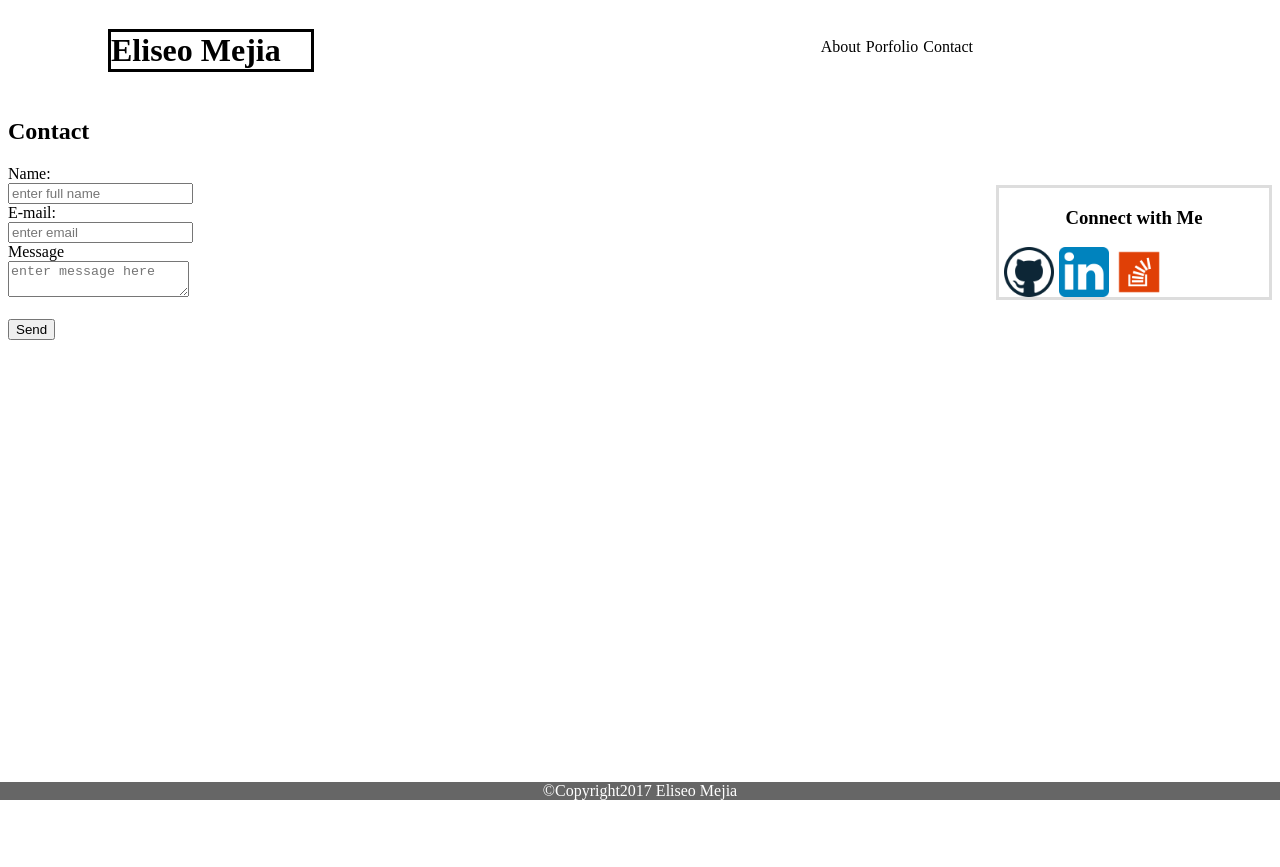
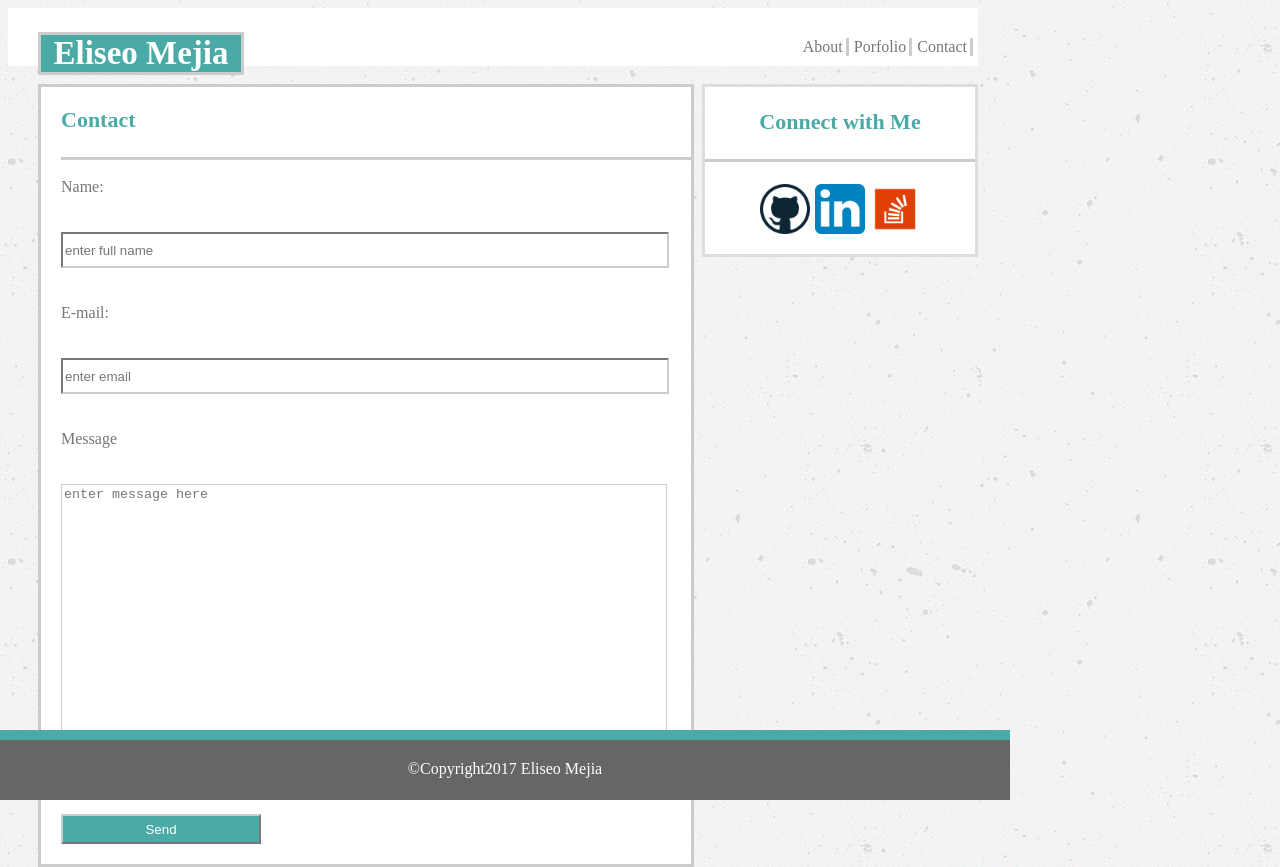
Before and after one commit to EliseoFeria14/Basic-Portfolio, a plain HTML site: page contact.html in a window 1280 px wide. Before the commit the page ends 800 px from the top, so only its background shows below. Drawn offline with Linux system fonts and the light colour scheme.

Commit message:
almost done

```diff
--- a/assets/css/style.css
+++ b/assets/css/style.css
@@ -1,34 +1,63 @@
 /*main header*/
-.mainheader{width:970px;}
+.mainheader{
+	width:970px;
+	background-color: #ffffff;
+	height: 58px;
+	position:absolute;
+}
 h1{
+	font-size: 33px;
+	margin-top: 24px;
 	width: 200px;
-	background: #ffffff;
+	background-color: #4aaaa5;
 	border-color: #cccccc;
-	border-style: solid;
-	border-color: black;
+	border-style:solid; ;
 	float: left;
-	margin-left:100px;
+	margin-left:30px;
+	text-align: center;
+	color: white;
+}
+h2{
+	margin-left: 20px;
+	margin-top: 20px;
 }
 .miniheader{
 	float:right;
 	margin: 30px 5px 5px 0px;
 	border-color:#cccccc;
+	border-right-style: solid;
+	color: #777777;
+	padding-right: 3px;
 }
 /*body*/
-body{
-
+body{ background-image: url("../images/concrete-texture.png")
 }
 /*main article*/
+.content{
+	width: 970px;
+}
 .aboutme{
 	width: 650px;
-	float:left;
-	margin-top: 20px;
-	margin-left:-208px;
+	position: relative;
 	border-style: solid;
 	border-color: #dddddd;
+	background-color: #ffffff;
+	margin-top: 33px;
+	margin-left: 30px;
+}
+.Headercolor{
+	background-color: #ffffff;
+	color: #4aaaa5;
+	height: 50px;
+	border-bottom-style: solid;
+	border-color: #cccccc;
 
+	font-size: 22px
 }
-/*aside*/
+.paragraphstyle {
+	padding:0px 20px 20px 20px;
+	color: #777777;
+}
 aside{
 	float: right;
 	border-style: solid;
@@ -36,29 +65,31 @@ aside{
 	width: 270px;
 	text-align: center;
 	margin-top:20px;
-
+	background-color: #ffffff;
+	position: relative;
+	bottom: 350px;
 }
-
-/*footer*/
-
 /*profile image*/
 .Portfolioimg{
 	width: 160px;
 	height: 160px;
 	float:left;
-	padding-right: 20px;
+	padding:0px 20px;
 }
 /*icons*/
 a img{
 	position:relative;
 	margin-left:5px;
-
 	height: 50px;
 	width: 50px;
 	float:left;
+	left:50px;
+	padding-bottom: 20px
 }
 /*footer*/
 footer {
+	height:20px;
+	width: 970px;
 	position: absolute;
 	right: 0;
 	bottom: 0;
@@ -66,14 +97,95 @@ footer {
 	background-color: #666666;
 	text-align: center;
 	color: #ffffff;
+	padding:20px;
+	border-top-style: solid;
+	border-color: #4aaaa5;
+	border-width: 10px;
 }
+/*form page style*/
+.formformat{
+	width: 970px
+}
+form{
+	float:left;
+	border-style: solid;
+	border-color: #cccccc;
+	background-color: #ffffff;
+	width: 650px;
+	margin-top:40px;
+	margin-left: 30px;
+}
+input{
+	width: 600px;
+	margin: 0px 20px 0px 20px;
+	height: 30px;
+	border-color: #cccccc;
+	color: #cccccc;
+	margin-bottom: 20px;
+}
+textarea {
+	width: 600px;
+	margin: 0px 20px 0px 20px;
+	height: 300px;
+	color:#cccccc;
+	border-color:#cccccc;
+}
+input[type=button], input[type=sumbit], input[type=send]{
+	background-color: #4aaaa5;
+	color: #ffffff;
+	width:200px;
+	margin-top:20px;
+}
+.social2{
+	float: right;
+	border-style: solid;
+	border-color: #dddddd;
+	width: 270px;
+	text-align: center;
+	margin-top:40px;
+	background-color: #ffffff;
+	position: relative;
+}
+/*porfolio page style*/
 /*porfolio images*/
 img{
-	height: 100px;
-	height: 100px;
+	margin-left: 30px;
+	position: relative;
+	height: 150px;
+	width: : 150px;
+}
+.picturelabel{
+	font-size: 22px;
+	margin-left: 30px;
+	background-color: #4aaaa5;
+	color: #ffffff;
+	width: 200px;
+	text-align: center;
+	position: relative;
+	bottom: 40px;
+}
+.row1{
+	float:left;
+}
+.row2{
+	float:left;
+}
+.portfolioicons{
+	height: 700px;
+	width: 650px;
+	background-color:#ffffff;
+	margin-left: 30px;
 }
 
-/*form*/
-form{
-	float:left;
+.social3{
+	float:right;
+	border-style: solid;
+	border-color: #dddddd;
+	width: 270px;
+	text-align: center;
+	margin-top: 40px;
+	background-color#ffffff;
+	position: relative;
+	bottom: 740px;
+
 }
--- a/contact.html
+++ b/contact.html
@@ -6,6 +6,9 @@
 
 	<meta charset="UTF-8">
 	<title>Contact Me</title>
+	<!-- ccs reset link -->
+	<link rel="stylesheet" type="text/css" href="assets/css/reset.css">
+	<!-- ccs style link -->
 	<link rel="stylesheet" type="text/css" href="assets/css/style.css">
 
 </head>
@@ -18,32 +21,30 @@
 			<p class="miniheader">About</p>
 		</div>
 <br>
-	<br>
 <br>
-<br>
-<br>
+	<div class="formformat">
+	<!-- <h2 class="Headercolor">Contact</h2> -->
+		<form action="mailto:eliseofmejia@gmail.com" method="post" enctype="text/plain" id="emailform">
+		<h2 class="Headercolor">Contact</h2>
+		<p class="paragraphstyle">Name:</p>
 
-	<h2 class="Headercolor">Contact</h2>
-		<form action="mailto:eliseofmejia@gmail.com" method="post" enctype="text/plain" id="emailform">
-		Name:
+		<input type="text"	name="Name" placeholder="enter full name"	required>
+
+		<p class="paragraphstyle">E-mail:</p>
+
+		<input type="text" name="Mail" placeholder="enter email" required>
+
+		<p class="paragraphstyle">Message</p>
+
+		<textarea name="Message" form="emailform" placeholder="enter message here"></textarea>
+
 		<br>
-		<input type="text"	name="Name" placeholder="enter full name"	required>
-		<br>
-		E-mail:
- 		<br>
-		<input type="text" name="Mail" placeholder="enter email" required>
-		<br>
-		Message
-		<br>
-		<textarea name="Message" form="emailform" placeholder="enter message here"></textarea>
-		<br>
-		<br>
-		<input type="submit" value="Send">
+		<input type="button" type="submit" value="Send">
 
 		</form>
 
 
-	<aside class="social">
+	<div class="social2">
 			<h3 class="Headercolor">Connect with Me</h3>
 
 			<a href="https://github.com/EliseoFeria14"><img src="https://github.com/EliseoFeria14/Basic-Portfolio/blob/master/assets/images/githubicon.png?raw=true" alt="github cat">
@@ -54,8 +55,8 @@
 
 			<a href="https://stackoverflow.com/users/8078738/eliseoferia"><img src="https://github.com/EliseoFeria14/Basic-Portfolio/blob/master/assets/images/stackoverflowicon.png?raw=true">
 			</a>
-	</aside>
-
+	</div>
+	</div>
 		<footer class="footer">
 			©Copyright2017 Eliseo Mejia
 		</footer>
```
Also changed, not shown: index.html (+7 -5 lines), portfolio.html (+24 -11 lines).
